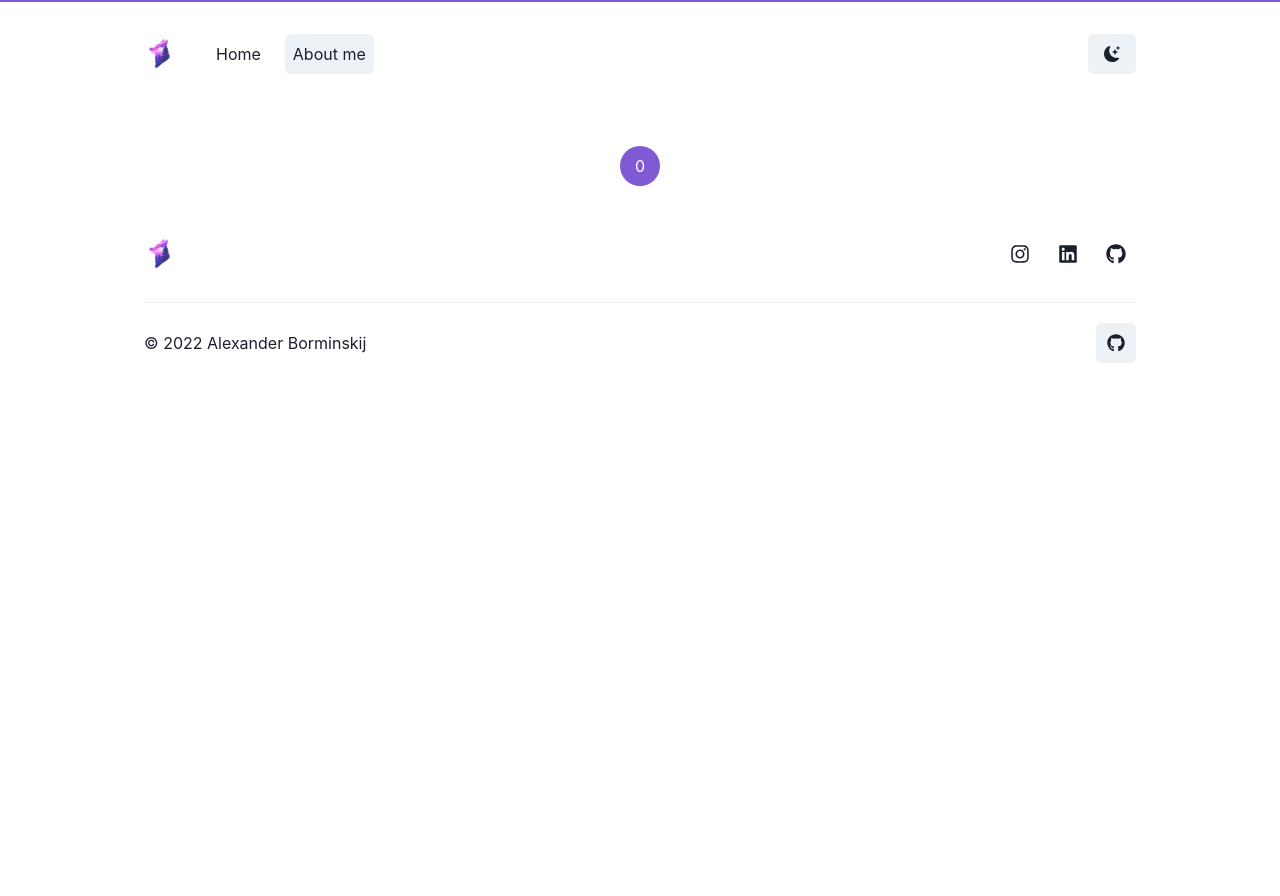
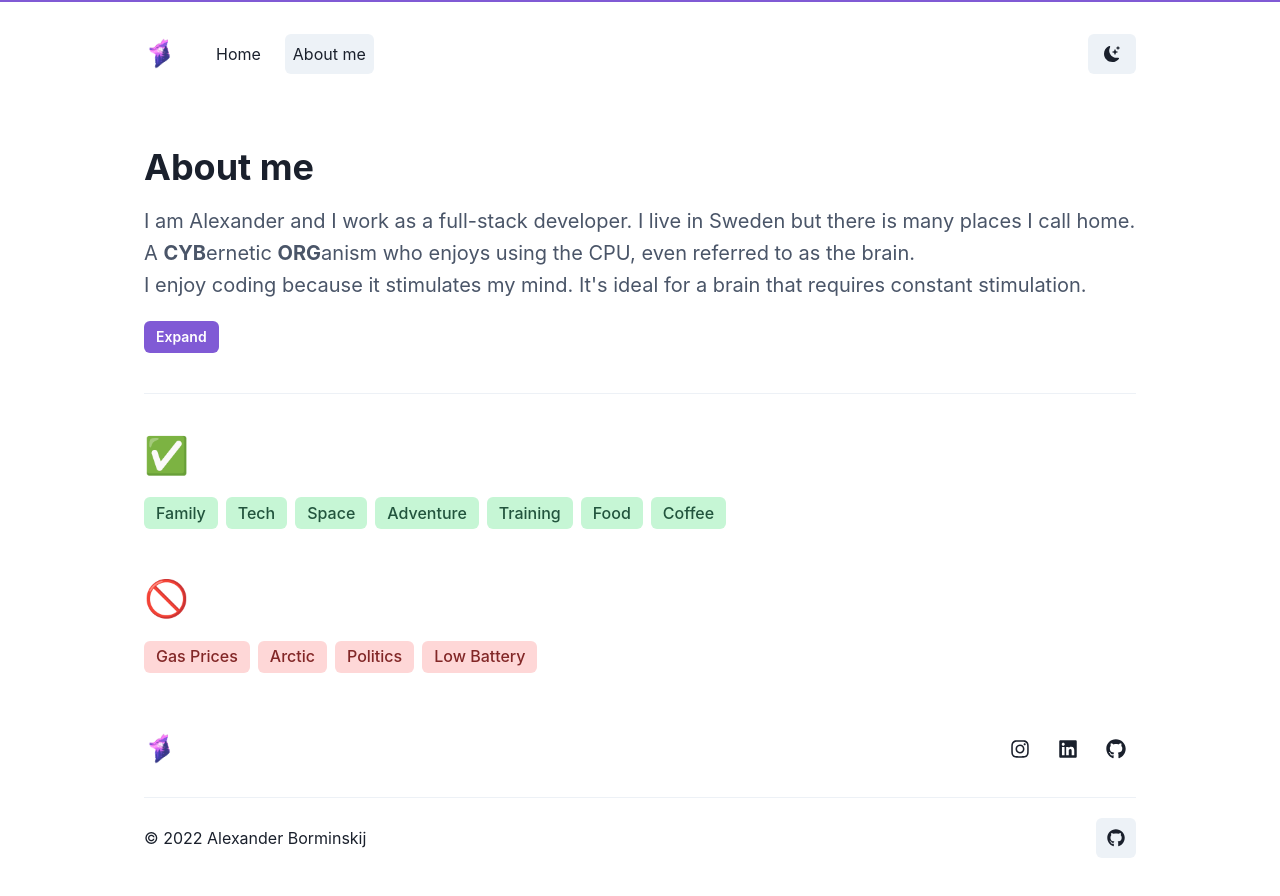
Before and after one commit to brorminskij/portfolio, a Next.js app: page /about in a window 1280 px wide. Before the commit this address had no page. Shown: the top 896 px of the page. Before the commit the page ends 800 px from the top, so only its background shows below. Built offline with nearby package versions, Linux system fonts and the light colour scheme.

Commit message:
Added about me page, pros and cons

```diff
--- /dev/null
+++ b/pages/about.tsx
@@ -0,0 +1,153 @@
+import React, { FC, useState } from "react";
+import Head from "next/head";
+import {
+  Box,
+  Container,
+  Heading,
+  SlideFade,
+  Divider,
+  Button,
+  Collapse,
+  LightMode,
+  Tag,
+} from "@chakra-ui/react";
+import Paragraph from "../components/Paragraph";
+
+const About: FC = () => {
+  const [show, setShow] = useState<boolean>(false);
+
+  const [likes, setLikes] = useState<string[]>([
+    "Family",
+    "Tech",
+    "Space",
+    "Adventure",
+    "Training",
+    "Food",
+    "Coffee",
+  ]);
+  const [dislikes, setDislikes] = useState<string[]>([
+    "Gas Prices",
+    "Arctic",
+    "Politics",
+    "Low Battery",
+  ]);
+
+  const handleToggle = () => setShow(!show);
+
+  return (
+    <div>
+      <Head>
+        <title>Alexander Borminskij | About</title>
+        <meta
+          name="description"
+          content="Alexander Borminskij | Front End Developer"
+        />
+        <meta property="og:type" content="website" />
+        <meta property="og:url" content="https://borminskij.com" />
+        <meta
+          property="og:title"
+          content="Alexander Borminskij | Front End Developer"
+        />
+        <meta property="og:image" content="/meta-image.jpg" />
+      </Head>
+      <main>
+        <Container maxW="container.lg" mt={10}>
+          <SlideFade in={true} offsetY={80}>
+            <Box>
+              <Heading
+                as="h1"
+                fontSize={{ base: "28px", md: "32px", lg: "36px" }}
+                mb={4}
+              >
+                About me
+              </Heading>
+              <Collapse startingHeight={100} in={show}>
+                <Paragraph fontSize="xl" lineHeight={1.6}>
+                  I am Alexander and I work as a full-stack developer. I live in
+                  Sweden but there is many places I call home.
+                  <br />A <strong>CYB</strong>ernetic <strong>ORG</strong>anism
+                  who enjoys using the CPU, even referred to as the brain.
+                  <br />I enjoy coding because it stimulates my mind. It's ideal
+                  for a brain that requires constant stimulation.
+                  <br />I feel like I'm always moving forward nowadays and it's
+                  the best feeling ever. I would call it leveling up!
+                  <br />
+                  Love my family, friends and my dog, an alaskan husky🐺
+                  <br />
+                  Enjoy travelling to different places on planet earth with
+                  positive energy and without fear.
+                  <br />
+                  Fitness is a lifestyle of mine and when the sun is out, the
+                  guns are out! 💪
+                  <br />
+                  Speaking four languages, programming languages excluded 🤪
+                  <br />
+                  If you are interested in knowing me more, don't hesitate to
+                  contact me!
+                </Paragraph>
+              </Collapse>
+              <LightMode>
+                <Button
+                  size="sm"
+                  onClick={handleToggle}
+                  mt="1rem"
+                  colorScheme="purple"
+                  bg="purple.500"
+                  aria-label="expand/disband"
+                >
+                  {show ? "Disband" : "Expand"}
+                </Button>
+              </LightMode>
+            </Box>
+            <Divider my={10} />
+          </SlideFade>
+          <SlideFade in={true} offsetY={80} delay={0.2}>
+            <Heading
+              as="h1"
+              fontSize={{ base: "24px", md: "30px", lg: "36px" }}
+              mb={3}
+            >
+              ✅
+            </Heading>
+            <Paragraph fontSize="xl" lineHeight={1.6}>
+              {likes.map((item) => (
+                <Tag
+                  size="lg"
+                  colorScheme="green"
+                  key={item}
+                  marginY={2}
+                  marginRight={2}
+                >
+                  {item}
+                </Tag>
+              ))}
+            </Paragraph>
+            <Heading
+              as="h1"
+              fontSize={{ base: "24px", md: "30px", lg: "36px" }}
+              mt={10}
+              mb={3}
+            >
+              🚫
+            </Heading>
+            <Paragraph fontSize="xl" lineHeight={1.6}>
+              {dislikes.map((item) => (
+                <Tag
+                  size="lg"
+                  colorScheme="red"
+                  key={item}
+                  marginY={2}
+                  marginRight={2}
+                >
+                  {item}
+                </Tag>
+              ))}
+            </Paragraph>
+          </SlideFade>
+        </Container>
+      </main>
+    </div>
+  );
+};
+
+export default About;
```
